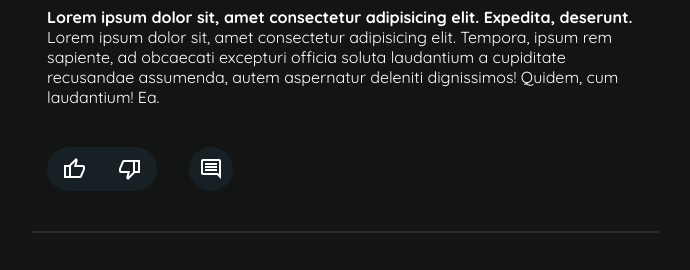
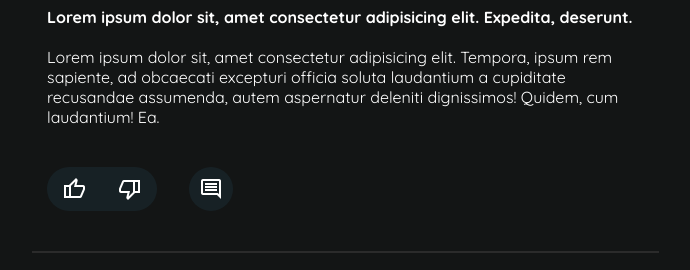
Before and after one commit to Saransh1220/Capstone--CampusHUB, a plain HTML site: page index.html in a window 1280 px wide. Shown: the part 1181-1451 px from the top of the page, without its empty margins (368-1058 px from the left). Drawn offline with nearby package versions, Linux system fonts and the light colour scheme.

Commit message:
Saving index.html

```diff
--- a/index.html
+++ b/index.html
@@ -101,7 +101,7 @@
                 </div>
                 <h4 class="posthead">Lorem ipsum dolor sit, amet consectetur adipisicing elit. Expedita, deserunt.</h4>
                 <!-- <img class="postimg" src="https://images.pexels.com/photos/12799626/pexels-photo-12799626.jpeg?auto=compress&cs=tinysrgb&w=1260&h=750&dpr=1" alt=""> -->
-                <p style="margin-bottom: 40px;">Lorem ipsum dolor sit, amet consectetur adipisicing elit. Tempora, ipsum rem sapiente, ad obcaecati excepturi officia soluta laudantium a cupiditate recusandae assumenda, autem aspernatur deleniti dignissimos! Quidem, cum laudantium! Ea.</p>
+                <p style="margin-bottom: 40px; margin-top: 20px;">Lorem ipsum dolor sit, amet consectetur adipisicing elit. Tempora, ipsum rem sapiente, ad obcaecati excepturi officia soluta laudantium a cupiditate recusandae assumenda, autem aspernatur deleniti dignissimos! Quidem, cum laudantium! Ea.</p>
                 <div class="reactions">
                     <div class="updown">
                         <span class="material-symbols-outlined">
```
